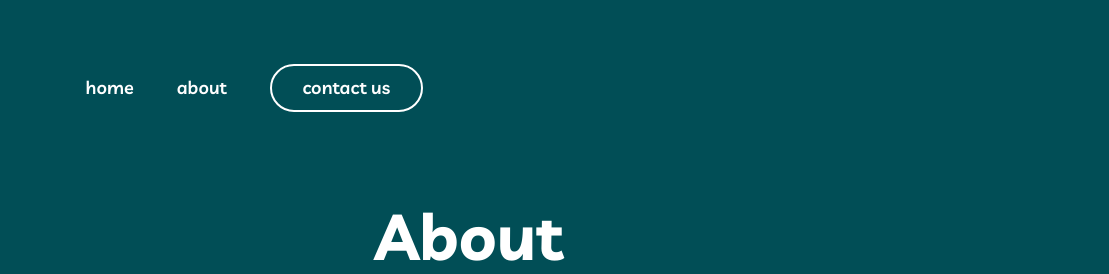
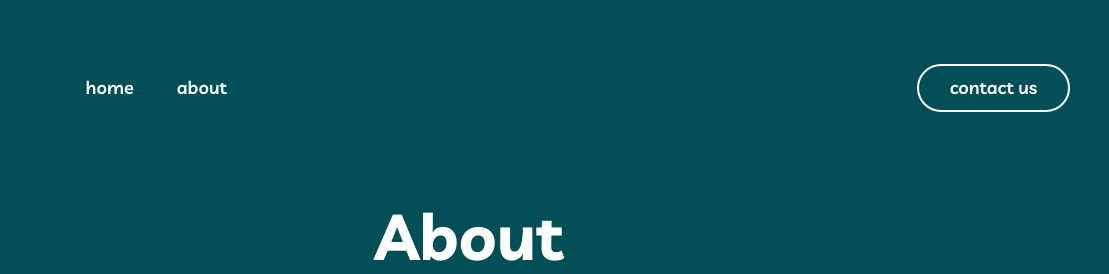
Before and after one commit to magdakok/Myteam, a plain HTML site: page pages/about.html in a window 1280 px wide. Shown: the top 274 px of the page, 171-1280 px from the left. Drawn offline with Linux system fonts and the light colour scheme.

Commit message:
change html structure for nav's contact button

```diff
--- a/pages/about.html
+++ b/pages/about.html
@@ -24,8 +24,8 @@
         <ul class="nav__list">
           <li class="nav__item"><a href="../index.html" class="nav__link">home</a></li>
           <li class="nav__item"><a href="../pages/about.html" class="nav__link">about</a></li>
-          <li class="nav__item"><a href="../pages/contact.html" class="btn-contact white">contact us</a></li>
         </ul>
+        <a href="pages/contact.html" class="btn-contact white">contact us</a>
       </div>
     </div>
   </nav>
```
Also changed, not shown: pages/contact.html (+1 -1 lines).
